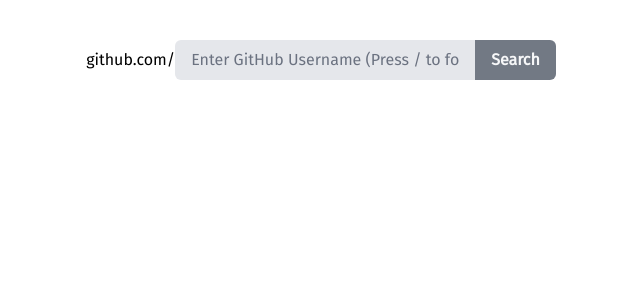
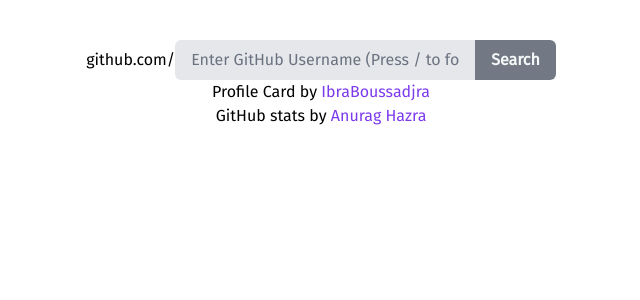
Before and after one commit to ahmadgirach/github-search-ng, an Angular app: page / in a window 1280 px wide. Shown: the top 300 px of the page, without its empty margins (319-959 px from the left). Built offline with nearby package versions, Linux system fonts and the light colour scheme.

Commit message:
[ADD] credits to footer

```diff
--- a/src/app/app.component.html
+++ b/src/app/app.component.html
@@ -1,4 +1,5 @@
-<body class="p-10">
+<body class="p-10 flex flex-col">
+	<div class="container">
 		<form (ngSubmit)="submitForm()">
 			<div class="flex justify-center items-center">
 				<label for="username" class="text-md py-2">github.com/</label>
@@ -27,4 +28,22 @@
 			<img *ngIf="githubanguageStats" src="{{ githubanguageStats }}" alt="Your GitHub Top Languages Stats"
 				loading="lazy" />
 		</div>
+	</div>
+
+	<footer class="flex justify-center items-center flex-col">
+		<div>
+			Profile Card by
+			<a class="text-purple-600" href="https://tailwindcomponents.com/u/ibraboussadjra"
+				rel="noopener noreferrer" target="_blank">
+				IbraBoussadjra
+			</a>
+		</div>
+		<div>
+			GitHub stats by
+			<a class="text-purple-600" href="https://github.com/anuraghazra/github-readme-stats"
+				rel="noopener noreferrer" target="_blank">
+				Anurag Hazra
+			</a>
+		</div>
+	</footer>
 </body>
```
Lines whose indentation alone changed are shown as unchanged.
